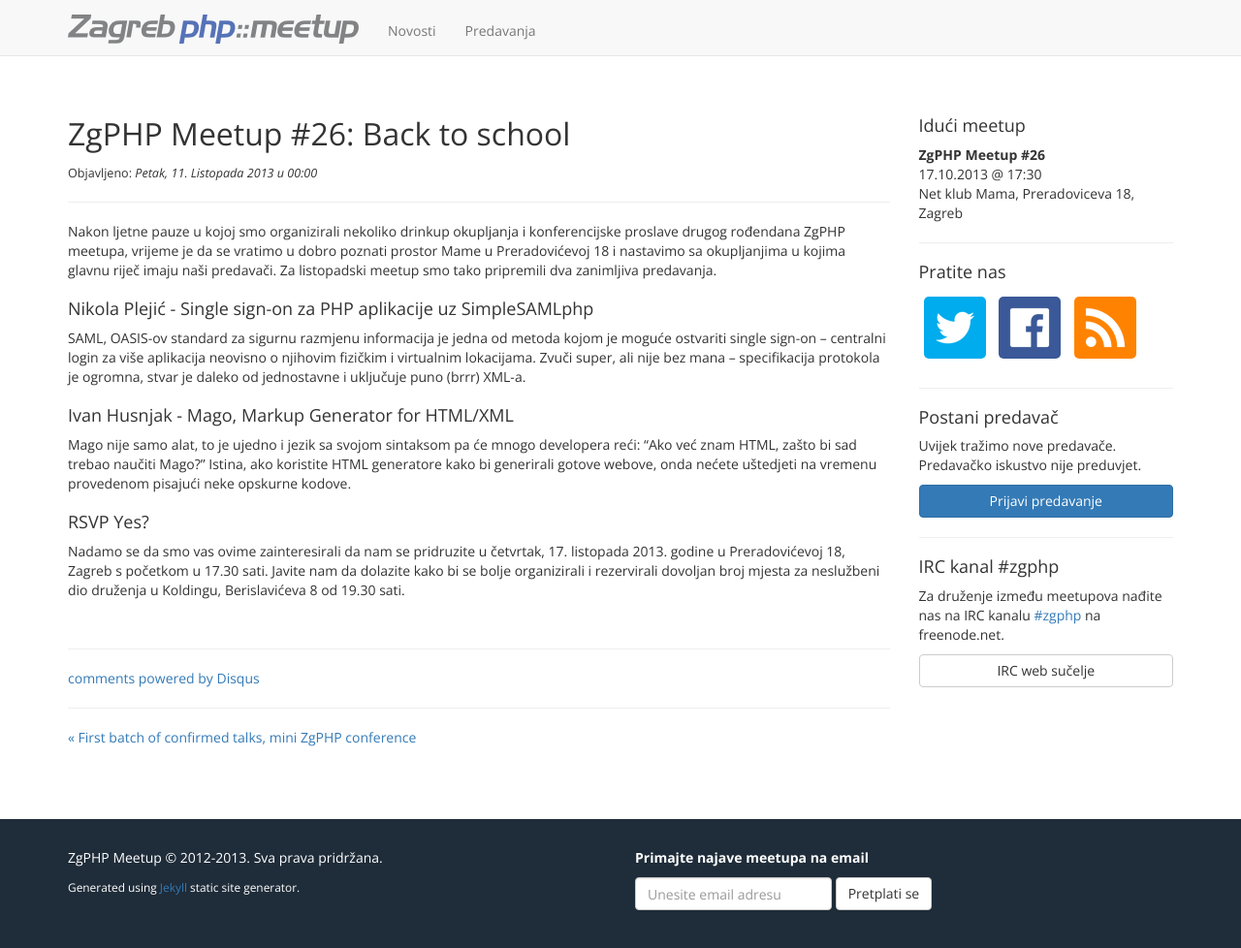
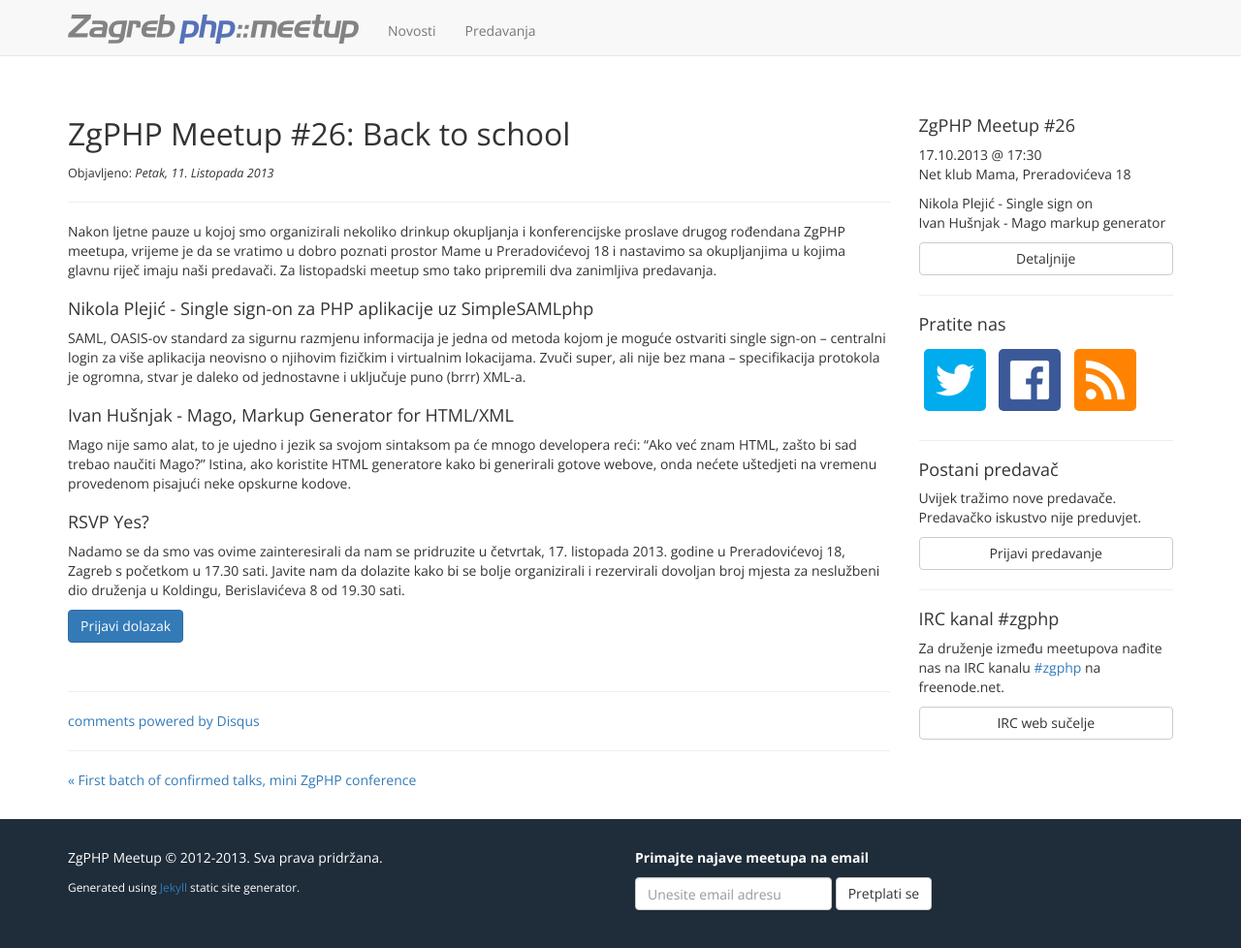
Before and after one commit to zgphp/zgphp-jekyll, a Jekyll site: the page built from news/_posts/2013-10-11-zgphp-meetup-26-back-to-school.md, in a window 1280 px wide and 1065 px high. Shown: the top 978 px of the window at 97% size. Built offline with Jekyll 4.4.1, drawn with Linux system fonts in a browser that asks for light colours; nearby versions of some CDN libraries; Markdown is read by kramdown in place of the engine named in the settings; comment, search, counter and statistics services are not loaded.

Commit message:
Various tweaks

```diff
--- a/_config.yml
+++ b/_config.yml
@@ -8,7 +8,7 @@ timezone: Europe/Zagreb
 permalink: /:year/:month/:title
 
 pagination: true
-paginate: 10
+paginate: 20
 
 # Custom configuration, not related to jekyll
 custom:
--- a/_includes/category/list.html
+++ b/_includes/category/list.html
@@ -1,8 +1,8 @@
 {% for post in paginator.posts %}
     <div class="post">
         <h4><a href="{{ post.url }}">{{ post.title }}</a></h4>
-        <div class="meta">Objavljeno: <em>{{ post.date | localize:"%d. %B %Y u %H:%M" }}</em></div>
         <div class="excerpt">{{ post.excerpt }}</div>
+        <div class="meta">Objavljeno: <em>{{ post.date | localize:"%d. %B %Y" }}</em></div>
     </div>
     <hr />
 {% endfor %}
--- a/_includes/next-meetup.html
+++ b/_includes/next-meetup.html
@@ -0,0 +1,12 @@
+<h4>ZgPHP Meetup #26</h4>
+<p>
+    17.10.2013 @ 17:30<br />
+    Net klub Mama, Preradovićeva 18
+</p>
+
+<p>
+    Nikola Plejić - Single sign on<br />
+    Ivan Hušnjak - Mago markup generator
+</p>
+
+<a class="btn btn-default btn-block" href="/2013/10/zgphp-meetup-26-back-to-school/">Detaljnije</a>
--- a/_includes/sidebar.html
+++ b/_includes/sidebar.html
@@ -1,9 +1,6 @@
 <aside class="sidebar">
     <section>
-        <h4>Idući meetup</h4>
-        <strong>ZgPHP Meetup #26</strong><br />
-        17.10.2013 @ 17:30<br />
-        Net klub Mama, Preradoviceva 18, Zagreb
+        {% include next-meetup.html %}
     </section>
 
     <hr />
@@ -22,7 +19,7 @@
     <section>
         <h4>Postani predavač</h4>
         <p>Uvijek tražimo nove predavače. Predavačko iskustvo nije preduvjet.</p>
-        <a class="btn btn-small btn-primary btn-block" href="mailto:zgphpmeetup@gmail.com?subject=Prijava predavanja">Prijavi predavanje</a>
+        <a class="btn btn-small btn-default btn-block" href="mailto:zgphpmeetup@gmail.com?subject=Prijava predavanja">Prijavi predavanje</a>
     </section>
 
     <hr />
--- a/_layouts/post.html
+++ b/_layouts/post.html
@@ -5,7 +5,7 @@ layout: default
 <div class="post">
     <h1>{{ page.title }}</h1>
 
-    <p class="meta">Objavljeno: <em>{{ page.date | localize:"%A, %d. %B %Y u %H:%M" }}</em></p>
+    <p class="meta">Objavljeno: <em>{{ page.date | localize:"%A, %d. %B %Y" }}</em></p>
 
     {% if page.vimeo_id %}
     <div class="responsive-video">
--- a/index.html
+++ b/index.html
@@ -15,12 +15,10 @@ title: ZgPHP Meetup
 
         <div class="row">
             <div class="col-md-6">
-                <h3>ZgPHP Meetup #26</h3>
-                <p>17.10.2013 @ 17:30<br />Mama, Preradovićeva 17, Zagreb</p>
-                <a class="btn btn-small btn-default btn-block" href="http://www.meetup.com/ZgPHP-meetup/events/140394332/">Prijavi dolazak</a>
+                {% include next-meetup.html %}
             </div>
             <div class="col-md-6">
-                <h3>Postani predavač</h3>
+                <h4>Postani predavač</h4>
                 <p>Uvijek tražimo nove predavače.<br />Predavačko iskustvo nije preduvjet.</p>
                 <a class="btn btn-small btn-default btn-block" href="mailto:zgphpmeetup@gmail.com?subject=Prijava predavanja">Prijavi predavanje</a>
             </div>
--- a/news/_posts/2013-10-11-zgphp-meetup-26-back-to-school.md
+++ b/news/_posts/2013-10-11-zgphp-meetup-26-back-to-school.md
@@ -17,7 +17,7 @@ o njihovim fizičkim i virtualnim lokacijama. Zvuči super, ali nije bez mana
 specifikacija protokola je ogromna, stvar je daleko od jednostavne i uključuje
 puno (brrr) XML-a.
 
-#### Ivan Husnjak - Mago, Markup Generator for HTML/XML
+#### Ivan Hušnjak - Mago, Markup Generator for HTML/XML
 
 Mago nije samo alat, to je ujedno i jezik sa svojom sintaksom pa će mnogo
 developera reći: “Ako već znam HTML, zašto bi sad trebao naučiti Mago?” Istina,
@@ -30,3 +30,5 @@ Nadamo se da smo vas ovime zainteresirali da nam se pridruzite u četvrtak, 17.
 listopada 2013. godine u Preradovićevoj 18, Zagreb s početkom u 17.30 sati.
 Javite nam da dolazite kako bi se bolje organizirali i rezervirali dovoljan broj
 mjesta za neslužbeni dio druženja u Koldingu, Berislavićeva 8 od 19.30 sati.
+
+<a target="_blank" href="http://www.meetup.com/ZgPHP-meetup/events/140394332/" class="btn btn-primary">Prijavi dolazak</a>
```
